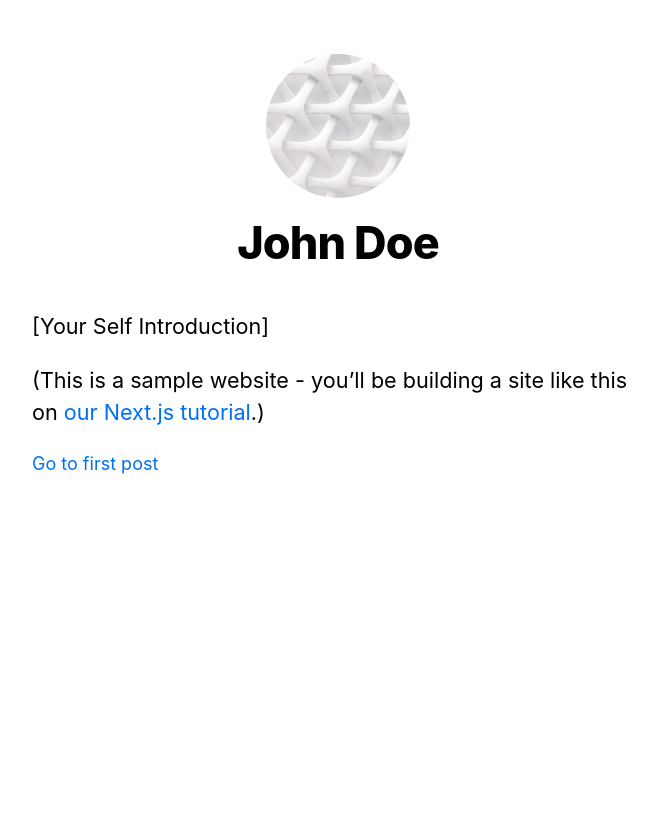
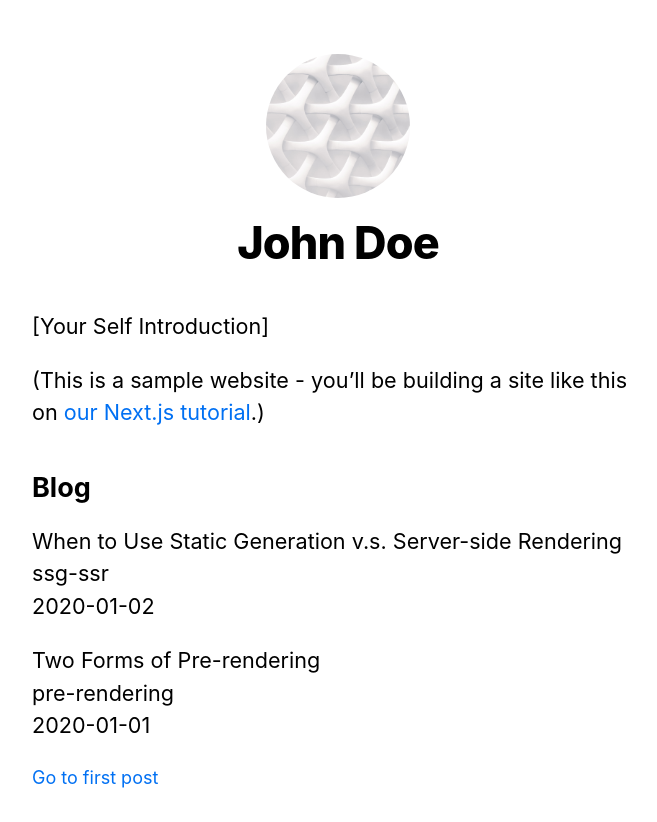
Before and after one commit to sansae/nextjs-blog, a Next.js app: page / in a window 1280 px wide. Shown: the top 822 px of the page, without its empty margins (302-959 px from the left). Before the commit the page ends 800 px from the top, so only its background shows below. Built offline with nearby package versions, Linux system fonts and the light colour scheme.

Commit message:
fixed "can't resolve 'fs'" error

```diff
--- a/components/layout.js
+++ b/components/layout.js
@@ -5,7 +5,7 @@ import utilStyles from '../styles/utils.module.css';
 import Link from 'next/link';
 
 const name = 'John Doe';
-export const siteTitle = 'Next.js Sample Website';
+export const siteTitle = 'wtf? Next.js Sample Website';
 
 export default function Layout({ children, home }) {
   return (
--- a/package.json
+++ b/package.json
@@ -14,5 +14,10 @@
   },
   "devDependencies": {
     "sass": "^1.69.3"
+  },
+  "browser": {
+    "fs": false,
+    "os": false,
+    "path": false
   }
 }
--- a/pages/_app.js
+++ b/pages/_app.js
@@ -2,6 +2,8 @@ import style from '../styles/global.css';
 
 export default function App({ Component, pageProps }) {
   return (
-    <Component {...pageProps} />
+    <div className="MyApp">
+      <Component {...pageProps} />
+    </div>
   )
 }
--- a/pages/index.js
+++ b/pages/index.js
@@ -6,7 +6,18 @@ import Layout, { siteTitle } from '../components/layout';
 
 import utilStyles from '../styles/utils.module.css';
 
-export default function Home() {
+import { getSortedPostsData } from '../lib/posts';
+
+export async function getStaticProps() {
+  const allPostsData = getSortedPostsData();
+  return {
+    props: {
+      allPostsData,
+    },
+  };
+}
+
+export default function Home({ allPostsData }) {
   return (
     <Layout home={true}>
       <Head>
@@ -21,6 +32,21 @@ export default function Home() {
         </p>
       </section>
 
+      <section className={`${utilStyles.headingMd} ${utilStyles.padding1px}`}>
+        <h2 className={utilStyles.headingLg}>Blog</h2>
+        <ul className={utilStyles.list}>
+          {allPostsData.map(({ id, date, title }) => (
+            <li className={utilStyles.listItem} key={id}>
+              {title}
+              <br />
+              {id}
+              <br />
+              {date}
+            </li>
+          ))}
+        </ul>
+      </section>
+
       <Link href="./posts/first-post">Go to first post</Link>
     </Layout>
   )
```
